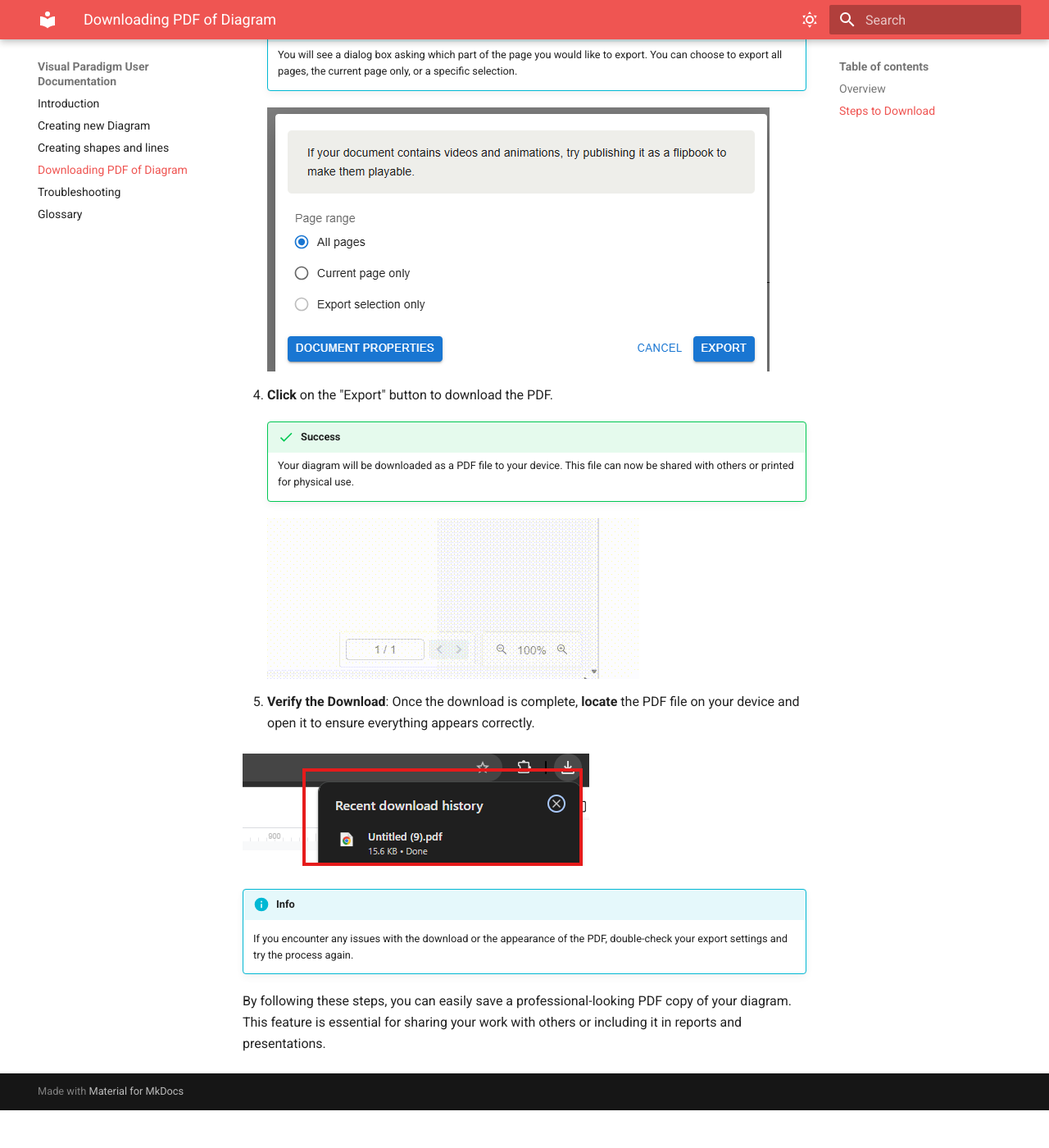
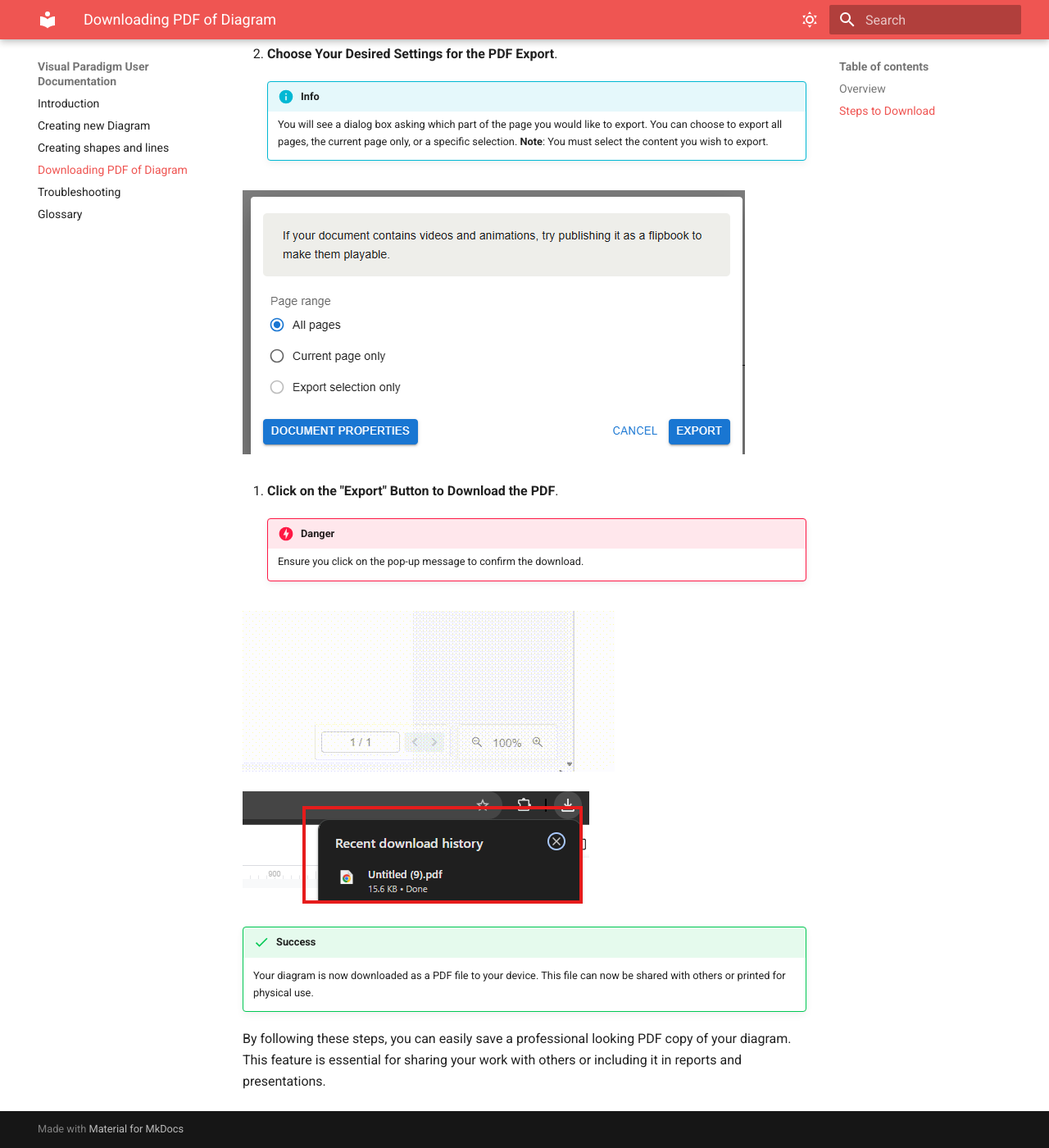
Before and after one commit to vik061/Visual-Paradigm-User-Documentation, an MkDocs documentation site: the page built from docs/Downloading_PDF_of_diagram.md, in a window 1280 px wide and 1400 px high, scrolled down 1322 px. Shown: the whole window at 82% size. Built offline with MkDocs 1.6.1 and Material for MkDocs 9.7.7, drawn with Linux system fonts in a browser that asks for light colours; before the commit the page ends 2676 px from its top, so only the background shows below that; some of the changed text lies outside the part shown.

Commit message:
Update the task 3 to be more clear

```diff
--- a/docs/Downloading_PDF_of_diagram.md
+++ b/docs/Downloading_PDF_of_diagram.md
@@ -1,43 +1,43 @@
 ## Overview
 
-In this section, we will guide you through the process of downloading your completed diagram as a PDF in Visual Paradigm Online. This feature allows you to save a professional-looking copy of your work for sharing or printing.
+In this section, we will guide you through the process of downloading your completed diagram as a PDF in Visual Paradigm Online. This feature allows you to save a professional looking copy of your work for sharing or printing.
 
 ## Steps to Download
 
-1. **Click** on the "Export" button located in the top menu.
+1. **Click on the "Export" Button** located in the top menu.
 
-      ![Export button](./images/export-button.png)
+   ![Export button](./images/export-button.png)
 
-      This button initiates the export process, allowing you to choose the format for your download.
+   This button initiates the export process, allowing you to choose the format for your download.
 
-2. **Select** "Save as PDF" from the dropdown menu.
+2. **Select "Save as PDF" from the Dropdown Menu**.
 
-      ![Select PDF](./images/file-type.png)
 
-      By selecting PDF, you ensure that your diagram retains its formatting and layout when shared or printed.
+    !!! note
+        You can choose any file format you prefer, as shown in the image below. The export settings may vary, but the process remains the same. In this tutorial, we are covering the steps for exporting as a PDF file.
 
-3. **Choose** your desired settings for the PDF export.
+    ![Select PDF](./images/file-type.png)
+
+
+
+
+3. **Choose Your Desired Settings for the PDF Export**.
 
     !!! info
-        You will see a dialog box asking which part of the page you would like to export. You can choose to export all pages, the current page only, or a specific selection.
+        You will see a dialog box asking which part of the page you would like to export. You can choose to export all pages, the current page only, or a specific selection. **Note**: You must select the content you wish to export.
 
-      ![PDF settings](./images/export-setting.png)
+   ![PDF settings](./images/export-setting.png)
 
+4. **Click on the "Export" Button to Download the PDF**.
 
-4. **Click** on the "Export" button to download the PDF.
+    !!! danger
+        Ensure you click on the pop-up message to confirm the download.
 
-    !!! success
-        Your diagram will be downloaded as a PDF file to your device. This file can now be shared with others or printed for physical use.
-
-      ![Download PDF](./images/downloading.gif)
-
-5. **Verify the Download**: Once the download is complete, **locate** the PDF file on your device and open it to ensure everything appears correctly.
-
+   ![Download PDF](./images/downloading.gif)
 
    ![Verify download](./images/verify-download.png)
 
+!!! success
+    Your diagram is now downloaded as a PDF file to your device. This file can now be shared with others or printed for physical use.
 
-!!! info
-    If you encounter any issues with the download or the appearance of the PDF, double-check your export settings and try the process again.
-
-By following these steps, you can easily save a professional-looking PDF copy of your diagram. This feature is essential for sharing your work with others or including it in reports and presentations.
+By following these steps, you can easily save a professional looking PDF copy of your diagram. This feature is essential for sharing your work with others or including it in reports and presentations.
```
